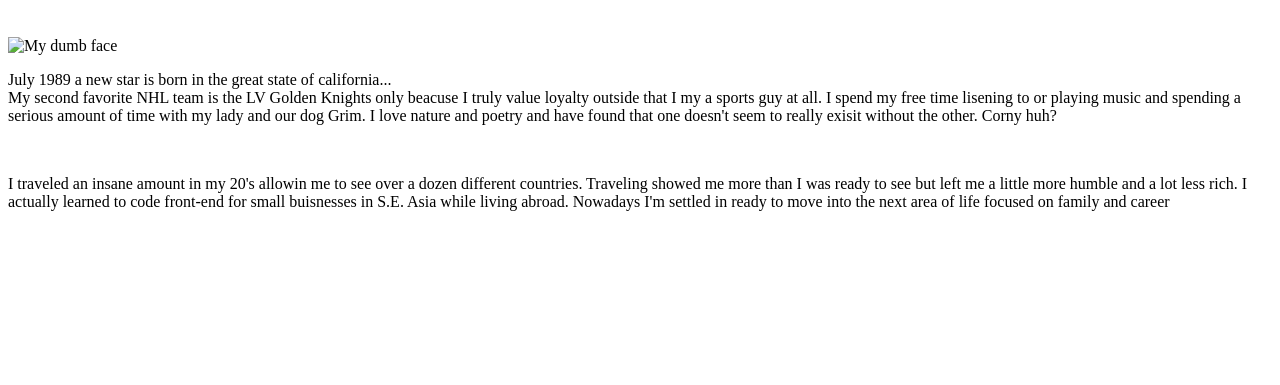
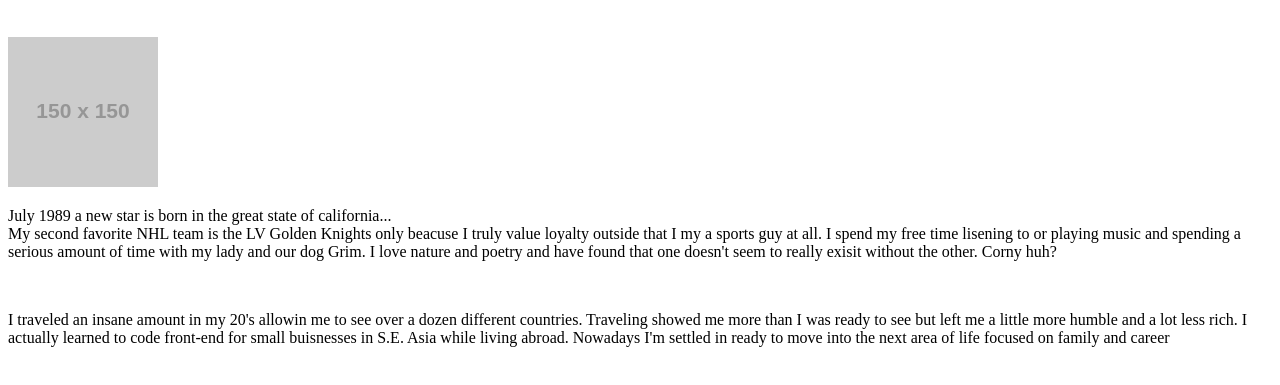
Before and after one commit to TyGrim/Portfolio-site, a plain HTML site: page index.html in a window 1280 px wide. Shown: the part 61-446 px from the top of the page. Drawn offline with Linux system fonts and the light colour scheme; placeholder pictures from the web are drawn by us.

Commit message:
changes made to imig

```diff
--- a/index.html
+++ b/index.html
@@ -9,7 +9,7 @@
   <body>
     <h1>S'up I'm Ty Gyorfy</h1>
     <br />
-    <img src="placeholder" alt="My dumb face" />
+    <img src="https://via.placeholder.com/150" alt="My dumb face" />
     <br />
     <p>
       July 1989 a new star is born in the great state of california... <br />
```
